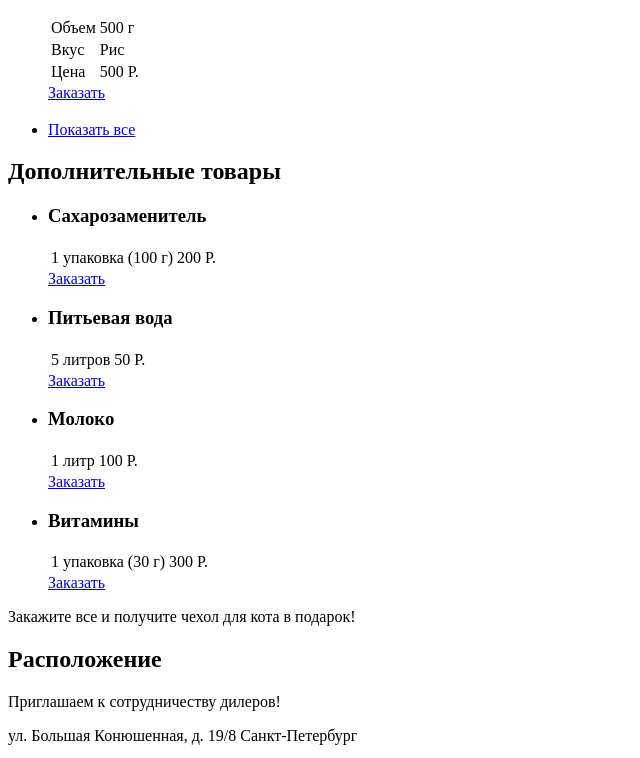
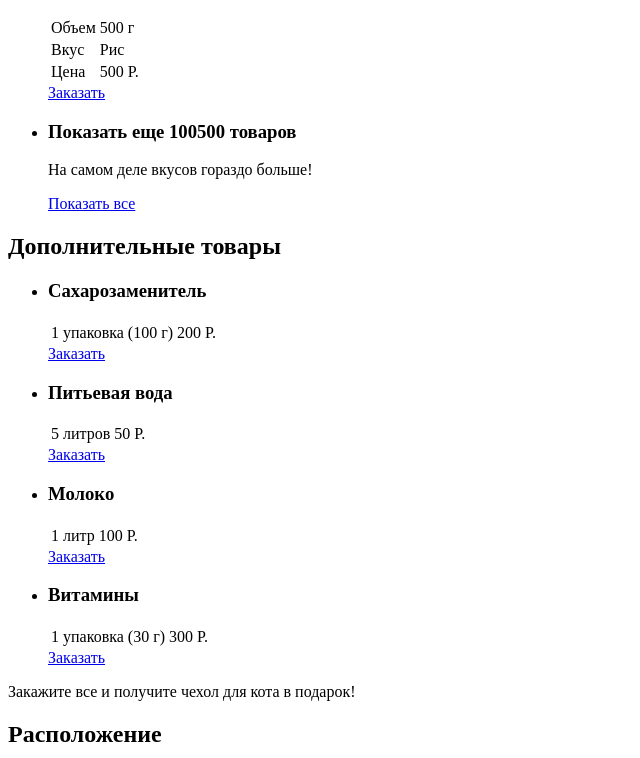
Before and after one commit to Alinazarik92/1143505-cat-energy-18, a website: page catalog.html in a window 1280 px wide. Shown: the part 1500-2258 px from the top of the page, without its empty margins (0-640 px from the left). Drawn offline with Linux system fonts and the light colour scheme.

Commit message:
Вносит изменения после проверки на валидаторе

```diff
--- a/catalog.html
+++ b/catalog.html
@@ -177,8 +177,8 @@
             <a class="product-card__button green-button" href="#nowhere" aria-label="Заказать">Заказать</a>
           </li>
           <li class="basic-products__item product-card">
-            <h3 class="product-card__title"></h3>
-            <p class="product-card__text"></p>
+            <h3 class="product-card__title">Показать еще 100500 товаров</h3>
+            <p class="product-card__text">На самом деле вкусов гораздо больше!</p>
             <a class="product-card__button grey-button" href="#nowhere" aria-label="Показать все">Показать все</a>
           </li>
         </ul>
@@ -252,11 +252,11 @@
         <li class="social__item">
           <a class="social__link" href="#nowhere" aria-label="Мы на Фейсбуке"></a>
         </li>
-        <div class="page-footer__copyright copyright">
-          <a class="copyright__academy" href="https://htmlacademy.ru/intensive/adaptive" aria-label="Сайт HTML Academy">HTML Academy</a>
-          <a class="copyright__logo" href="https://htmlacademy.ru/intensive/adaptive" aria-label="Сайт HTML Academy"></a>
-        </div>
       </ul>
+      <div class="page-footer__copyright copyright">
+        <a class="copyright__academy" href="https://htmlacademy.ru/intensive/adaptive" aria-label="Сайт HTML Academy">HTML Academy</a>
+        <a class="copyright__logo" href="https://htmlacademy.ru/intensive/adaptive" aria-label="Сайт HTML Academy"></a>
+      </div>
     </footer>
   </body>
 </html>
```
Also changed, not shown: form.html (+5 -6 lines), index.html (+4 -4 lines).
